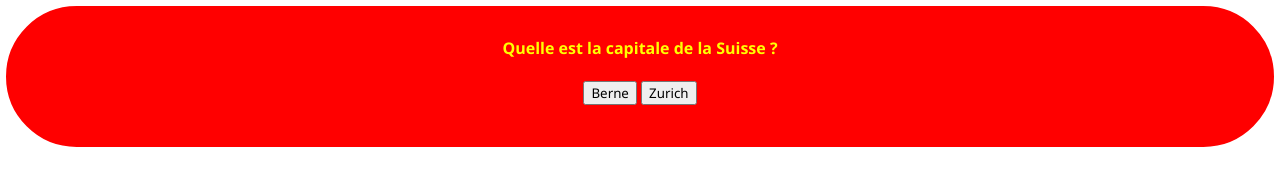
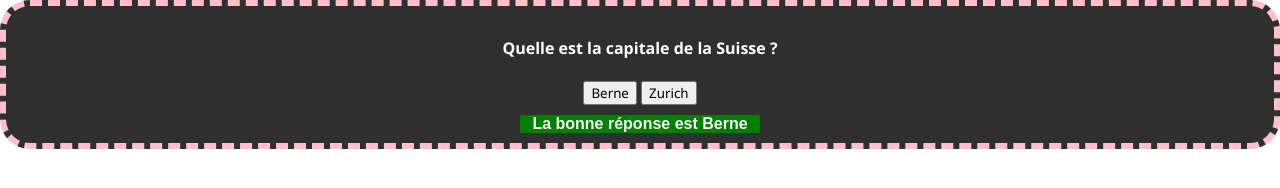
Before and after one commit to KayzerCs/Cours-2-JavaScript, a plain HTML site: page index.html in a window 1280 px wide. Both pictures are taken after a click on the button "Berne". Shown: the top 188 px of the page. Drawn offline with Linux system fonts and the light colour scheme.

Commit message:
Click Exercice N°1

```diff
--- a/index.html
+++ b/index.html
@@ -14,7 +14,7 @@
         <h4>Quelle est la capitale de la Suisse ?</h4>
         <button id="btn-1">Berne</button>
         <button id="btn-2">Zurich</button>
-        <p>La bonne réponse est Berne</p>
+        <p id="response">La bonne réponse est Berne</p>
     </div>
 
  <script src="script.js"></script>
--- a/script.js
+++ b/script.js
@@ -1,23 +1,52 @@
-// SELECTEURS
+// ************************* SELECTEURS ************************* //
 
 //Pour selectionné une "balise" avec JS -> document.querySelector("h4");
 //Pour selectionné une "balise" en CSS il faut -> Ex: ("h4");
 //Pour selectionné une "classe" en HTML il faut mettre un (.) en plus -> Ex: (".myTilte");
 //Pour selectionné un "id" en HTML il faut mettre un (#) en plus -> Ex: ("#myTilte");
 
-// On peut faire du "CSS" avec JS -> document.querySelector("h4").style.background = "yellow";
+// On peut faire du "CSS" avec JS ->
+//document.querySelector("h4").style.background = "yellow";
 
 // Mettre le Selecteur dans une variable est une méthode plus moderne.
 // const baliseHTML = document.querySelector("h4");
 // console.log(baliseHTML);
 // baliseHTML.style.background = "yellow";
 
-// Click event
+// ************************* CLICK EVENT ************************* //
+
+// const questionContainer = document.querySelector(".click-event");
+// questionContainer.addEventListener("événement", () function).
+// questionContainer.addEventListener("click", () => {
+// Il est possible de modifer le style comme sa ->
+
+// questionContainer.style.background = "purple";
+// questionContainer.style.borderRadius = "250px";
+// questionContainer.style.color = "black";
+// Mais le plus pratique est de créé une classe en CSS avec le style voulu et la nommer ici.
+// questionContainer.classList.toggle("question-clicked");
+// });
+
+// ************************* CLICK EXERCICE N°1 ************************* //
+
 const questionContainer = document.querySelector(".click-event");
+// Deux façon de nomé un ID.
+const btn1 = document.querySelector("#btn-1");
+const btn2 = document.getElementById("btn-2");
+const answer = document.getElementById("response");
 
-// questionContainer.addEventListener("événement", () function)
 questionContainer.addEventListener("click", () => {
-  questionContainer.style.background = "red";
-  questionContainer.style.borderRadius = "250px";
-  questionContainer.style.color = "yellow";
+  questionContainer.classList.toggle("question-clicked");
 });
+
+btn1.addEventListener("click", () => {
+  response.classList.add("show-response");
+  answer.style.background = "green";
+});
+
+btn2.addEventListener("click", () => {
+  response.classList.add("show-response");
+  answer.style.background = "red";
+});
+
+// Ordre de priorité : <div> > #id > .class > baliseHTML
--- a/style.css
+++ b/style.css
@@ -22,4 +22,24 @@ p {
     visibility: hidden;
     width: 240px;
     margin: 10px auto 0;
+    opacity: 0;
+    transition: .6s;
+    transform: translateX(-200px);
 }
+
+/* **************** Créaction de classe pour Js **************** */
+
+.question-clicked {
+    background: rgb(47, 47, 47);
+    border-radius: 30px;
+    border: 6px dashed pink;
+}
+
+.show-response {
+    visibility: visible;
+    opacity: 1;
+    transform: translateX(0);
+    font-weight: 600;
+    color: whitesmoke;
+    font-family: Arial, Helvetica, sans-serif;
+}
```
